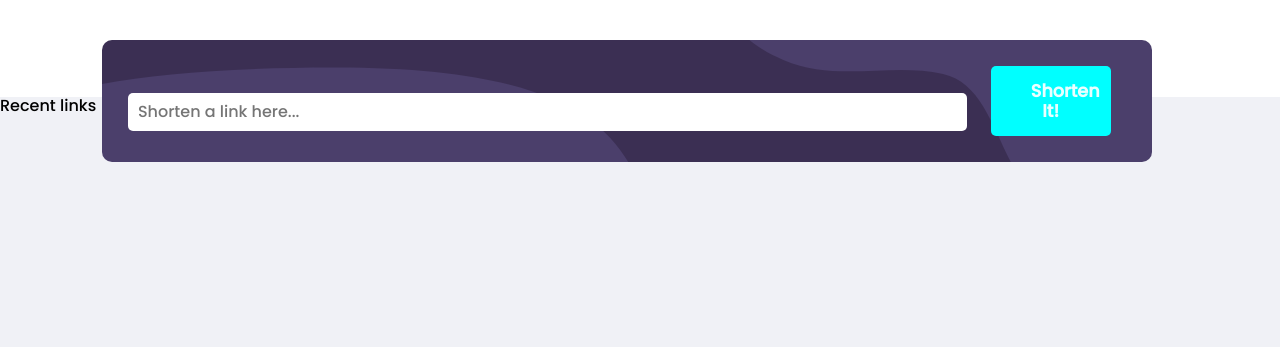
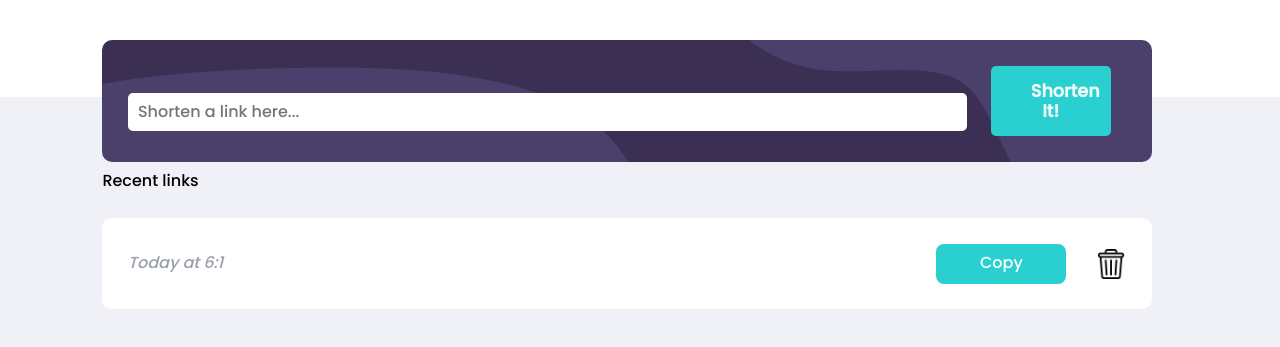
Before and after one commit to Ilikepizza2/URL-Shortener-myProject, a plain HTML site: page index.html in a window 1280 px wide. Both pictures are taken after a click on the button "Shorten It!". Shown: the part 541-888 px from the top of the page. Drawn offline with nearby package versions, Linux system fonts and the light colour scheme; no server answers.

Commit message:
1.0 Beta

```diff
--- a/index.css
+++ b/index.css
@@ -106,7 +106,7 @@ nav > a:hover{
     margin-left: 2%;
     width: 12%;
     color: var(--whitebet);
-    background-color: aqua;
+    background-color: var(--aq);
     border: 0px;
     border-radius: 5px;
     padding: 15px 40px;
@@ -118,6 +118,54 @@ nav > a:hover{
     height: 400px;
     /* background-color: black; */
     color: black;
+    visibility:hidden;
+}
+#recent{
+    background-color: var(--pg2col);
+}
+.recenthead{
+    margin-top: 50px;
+    margin-left: -2vw;
+}
+#shorturl{
+    margin-left: auto;
+    margin-right: 30px;
+    color: var(--aq);
+}
+#copy{
+    width: 130px;
+    height: 40px;
+    margin-right: 30px;
+    background-color: var(--aq);
+    color: white;
+    border: 0px;
+    border-radius: 8px;
+}
+.links > div{
+    background-color: white;
+    width: 78vw;
+    height: 40px;
+    margin: 0vw 8vw;
+    margin-top: 30px;
+    padding: 2%;
+    color: black;
+    background-size: cover;
+    border-radius: 10px;
+}
+#delete{
+    width: 30px;
+    height: 30px;
+}
+#delete:hover{
+    cursor: pointer;
+}
+.link1{
+    display: flex;
+    align-items: center;
+}
+#time{
+    font-style: italic;
+    color: var(--light);
 }
 .adv{
     padding-top: 120px;
--- a/index.html
+++ b/index.html
@@ -26,14 +26,23 @@
 
         <div class="page2">
             <div class="shorten">
-                <input type="text" name="text" id="text" placeholder="Shorten a link here...">
-                <button>Shorten It!</button>
+                <input type="text" id="text" placeholder="Shorten a link here...">
+                <button onclick="generate()">Shorten It!</button>
             </div>
-            <div class="links">
-                <p class="recenthead">Recent links</p>
+            <div class="links" id="links">
+                <div id="recent">
+                    <p class="recenthead">Recent links</p>
+                </div>
+
                 <div class="link1">
-                    <p class="ogurl"></p>
-                    <p class="time"></p>
+                    <div class="ele1">
+                        <p id="ogurl"></p>
+                        <p id="time"></p>
+                    </div>
+                    <!-- <p id="shorturl"></p> -->
+                    <a href="#" id="shorturl"></a>
+                    <button id="copy" onclick="copy()">Copy</button>
+                    <img src="images/bin.png" alt="" id="delete" onclick="dele()">
                 </div>
             </div>
             <div class="adv">
--- a/index.js
+++ b/index.js
@@ -1,10 +1,60 @@
 var shortlink;
-fetch("https://api.shrtco.de/v2/shorten?url=example.org/very/long/link.html")
+var shorturl=document.getElementById("shorturl");
+console.log(url)
+function generate(){
+
+  short();
+  dateTime();
+}
+
+function dateTime(){
+  let currentDate = new Date();
+  let date = currentDate.getDate(); +"/"+ (currentDate.getMonth() + 1)+"/"+currentDate.getFullYear();
+  let time= currentDate.getHours() + ":" + currentDate.getMinutes();
+  document.getElementById("time").textContent="Today at "+time;
+}
+function short(){
+  var url="https://api.shrtco.de/v2/shorten?url="+document.getElementById("text").value;
+  document.getElementById("links").style.visibility="visible"
+  fetch(url)
   .then(function (response) {
     return response.json();
   })
   .then(function (data) {
     shortlink = data.result.short_link;
-    console.log(shortlink)
+    // console.log(shortlink)
+    if(data.ok!=false){
+      document.getElementById("ogurl").textContent=document.getElementById("text").value;
+      shorturl.textContent=shortlink;
+      shorturl.setAttribute("href","https://www."+shortlink)
+    }
+    else{
+      error(error_code);
+    }
+
+
   })
+}
+function error(e){
+  document.getElementById("text").style.border="1px red solid";
+  document.getElementById("text").style.color="red";
+  document.getElementById("text").setAttribute("value","");
+  if(e==1)
+  document.getElementById("text").setAttribute("value","No URL given.")
+  else if(e==2)
+  document.getElementById("text").setAttribute("value","Invalid URL.")
+  else if(e==3)
+  document.getElementById("text").setAttribute("value","Rate limit reached. Wait a second and try again.")
+  else if(e==10)
+  document.getElementById("text").setAttribute("value","Disallowed Link.")
+  else
+  document.getElementById("text").setAttribute("value","Unhandled Error.")
+}
+function copy(){
+  navigator.clipboard.writeText(shortlink);
+}
+function dele(){
+  document.getElementById("links").style.visibility="hidden";
+}
 //   console.log(shortlink)
+document.getElementById("hello").innerHTML
```
Also changed, not shown: images/bin.png (added).
